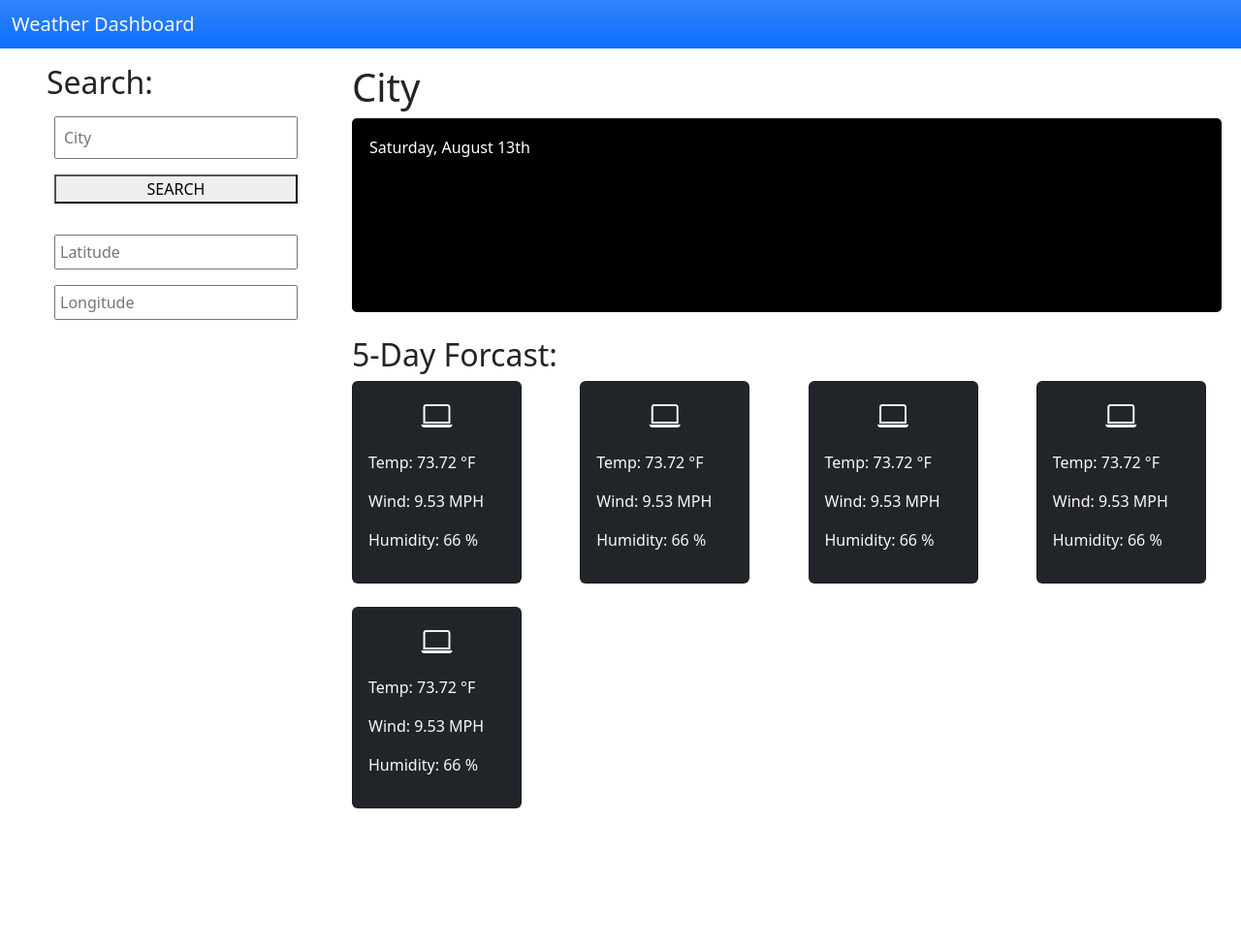
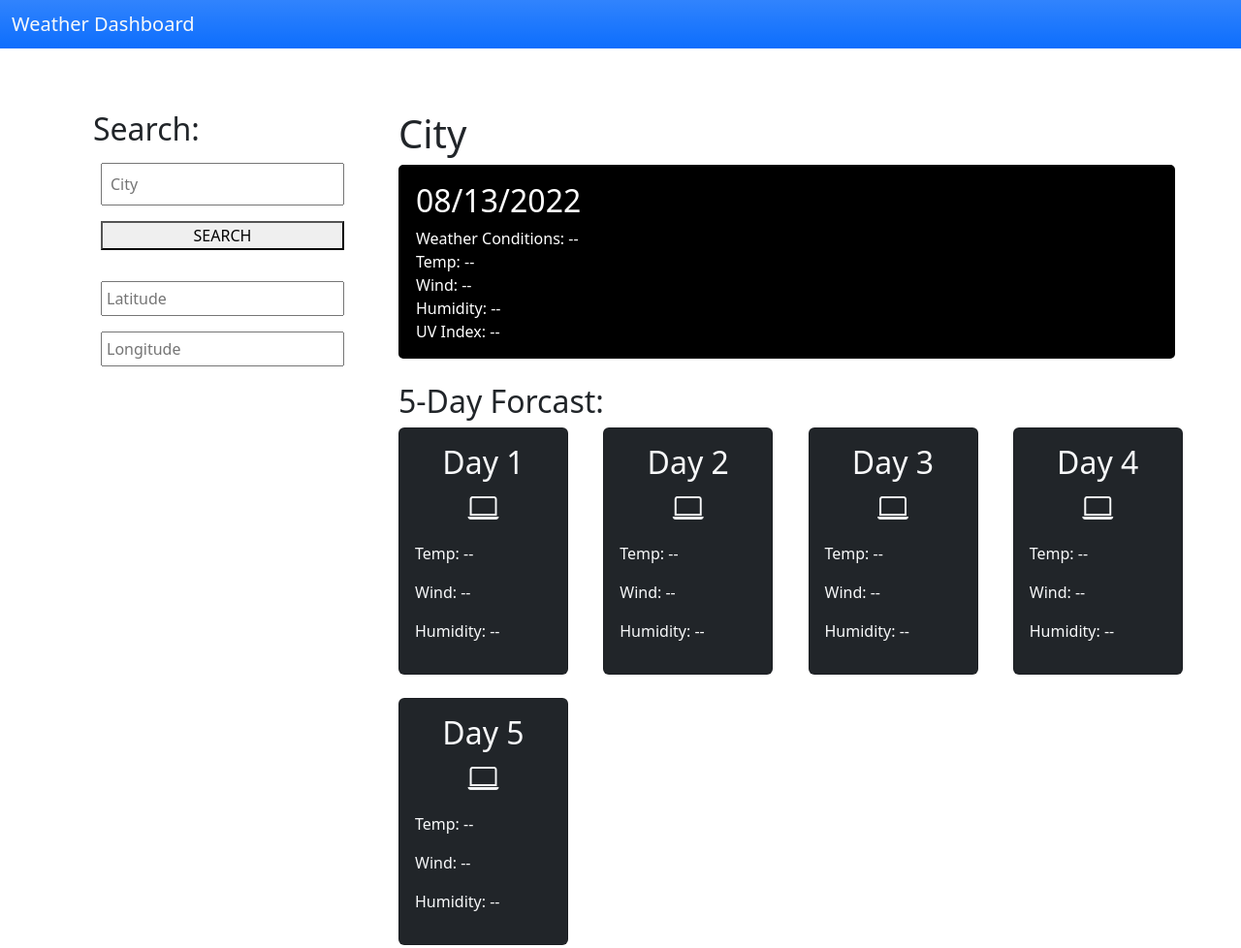
Before and after one commit to kthomasnj/Weather-NOW, a plain HTML site: page index.html in a window 1280 px wide. Shown: the whole page at 97% size. Before the commit the page ends 834 px from the top, so only its background shows below. Drawn offline with nearby package versions, Linux system fonts and the light colour scheme.

Commit message:
Updating City current day API

```diff
--- a/Assets/css/style.css
+++ b/Assets/css/style.css
@@ -35,8 +35,6 @@
     width: 175px;
 }
 
-;
-
 #city-info {
     max-width: 80%;
 }
--- a/Assets/js/script.js
+++ b/Assets/js/script.js
@@ -2,7 +2,14 @@ var ApiKey = "92a37c33dfa01af74edbf2b53382cef6";
 var submitBtn = document.querySelector('#submit-button');
 var cityMain = document.querySelector('#city-main');
 var timeEl = document.querySelector('#current-date');
-var currentTime = moment().format("dddd, MMMM Do");
+var currentTime = moment().format('L');
+var cityLatEl = document.querySelector('#city-lat');
+var cityLatVal = document.querySelector('#city-lat').value;
+var cityLatAttr = cityLatEl.getAttribute("lat");
+var cityLonEl = document.querySelector('#city-lon');
+var cityLonVal = document.querySelector('#city-lon').value;
+var cityLonAttr = cityLonEl.getAttribute("lon");
+var currentWeatherApi = `http://api.openweathermap.org/data/2.5/forecast?lat=${cityLatVal}&lon=${cityLonVal}&appid=${ApiKey}`;
 
 
 submitBtn.addEventListener('click', function () {
@@ -15,13 +22,67 @@ submitBtn.addEventListener('click', function () {
         .then(function (response) {
             return response.json();
         }).then(function (data) {
-            console.log(data);
 
             cityMain.textContent = data[0].name + ", " + data[0].state;
             cityLat.setAttribute("value", data[0].lat);
+            cityLat.setAttribute("lat", data[0].lat);
             cityLon.setAttribute("value", data[0].lon);
+            cityLon.setAttribute("lon", data[0].lon);
+            var cityLatEl = document.querySelector('#city-lat');
+            var cityLonEl = document.querySelector('#city-lon');
+            var cityLatAttr = cityLatEl.getAttribute("lat");
+            var cityLonAttr = cityLonEl.getAttribute("lon");
+            var currentWeatherApi = `http://api.openweathermap.org/data/2.5/forecast?lat=${cityLatAttr}&lon=${cityLonAttr}&appid=${ApiKey}`;
+
+            return fetch(currentWeatherApi);
+        })
+           .then(function (response) {
+           return response.json();
+        }).then(function (data) {
+            console.log(data.list[0]);
+            var weatherCond1El = document.querySelector("#weather-cond");
+            var weatherTemp1El = document.querySelector("#city-temp");
+            var weatherWind1El = document.querySelector("#city-wind");
+            var weatherHum1El = document.querySelector("#city-humidity");
+            var weatherUv1El = document.querySelector("#city-uv");
+
+            // Curent Day
+
+            weatherCond1El.textContent = "Weather Conditions: " + data.list[0].weather[0].description;
+            weatherTemp1El.textContent = "Temperture: " + data.list[0].main.temp;
+            weatherWind1El.textContent = "Wind: " + data.list[0].wind.speed;
+            weatherHum1El.textContent = "Humidity: " + data.list[0].main.humidity;
+            weatherUv1El.textContent = "UV Index: " + data.list[0].weather[0].description;
+
+            // Five-Day Forecast
+            //Day 1
+
+            weatherCond1El.textContent = "Weather Conditions: " + data.list[0].weather[0].description;
+            weatherTemp1El.textContent = "Temperture: " + data.list[0].main.temp;
+            weatherWind1El.textContent = "Wind: " + data.list[0].wind.speed;
+            weatherHum1El.textContent = "Humidity: " + data.list[0].main.humidity;
+            weatherUv1El.textContent = "UV Index: " + data.list[0].weather[0].description;
+
         });
 
 });
 
 timeEl.textContent = currentTime;
+
+// function fetchWeather() {
+
+
+//     console.log(cityLonAttr);
+
+//     fetch(currentWeatherApi)
+
+// }
+
+// fetch('api/foo?get_max=True')
+// .then( response => response.json())
+// .then( response => {
+//     var max = response["max"];
+//     return fetch('api2/bar?max=' + max)
+// })
+// .then( response => response.json())
+// .then( mydata => processdata(mydata))
--- a/index.html
+++ b/index.html
@@ -18,7 +18,7 @@
             <span class="navbar-brand mb-0 h1 text-light">Weather Dashboard</span>
         </div>
     </nav>
-    <main class="d-xl-flex">
+    <main class="d-xl-flex p-5">
         <aside class="mx-5 d-flex flex-column">
             <h2>Search:</h2>
             <input id="city" class="m-2 p-2" placeholder="City">
@@ -32,7 +32,12 @@
                 <h1 id="city-main">City</h1>
             </section>
             <div class="weather-box p-3">
-                <div id="current-date">Current Date</div>
+                <h2 id="current-date">Current Date</h2>
+                <div id="weather-cond">Weather Conditions: --</div>
+                <div id="city-temp">Temp: --</div>
+                <div id="city-wind">Wind: --</div>
+                <div id="city-humidity">Humidity: --</div>
+                <div class="city-uv">UV Index: --</div>
             </div>
 
             <section>
@@ -41,7 +46,8 @@
                     <div class="row g-4">
                         <div class="col-md">
                             <div class="card custom-card bg-dark text-light">
-                                <div class="card-body">
+                                <div id="day-1" class="card-body">
+                                    <h2 class="date text-center">Day 1</h2>
                                     <div class="h2 mb-3 text-center">
                                         <i class="bi bi-laptop"></i>
                                     </div>
@@ -49,16 +55,17 @@
                                         <h3 class="card-title mb-3">
                                             <span></span>
                                         </h3>
-                                        <p>Temp: 73.72 &#176F</p>
-                                        <p>Wind: 9.53 MPH</p>
-                                        <p>Humidity: 66 %</p>
+                                        <p>Temp: --</p>
+                                        <p>Wind: --</p>
+                                        <p>Humidity: --</p>
                                     </div>
                                 </div>
                             </div>
                         </div>
                         <div class="col-md">
                             <div class="card custom-card bg-dark text-light">
-                                <div class="card-body">
+                                <div id="day-2" class="card-body">
+                                    <h2 class="date text-center">Day 2</h2>
                                     <div class="h2 mb-3 text-center">
                                         <i class="bi bi-laptop"></i>
                                     </div>
@@ -66,16 +73,17 @@
                                         <h3 class="card-title mb-3">
                                             <span></span>
                                         </h3>
-                                        <p>Temp: 73.72 &#176F</p>
-                                        <p>Wind: 9.53 MPH</p>
-                                        <p>Humidity: 66 %</p>
+                                        <p>Temp: --</p>
+                                        <p>Wind: --</p>
+                                        <p>Humidity: --</p>
                                     </div>
                                 </div>
                             </div>
                         </div>
                         <div class="col-md">
                             <div class="card custom-card bg-dark text-light">
-                                <div class="card-body">
+                                <div id="day-3" class="card-body">
+                                    <h2 class="date text-center">Day 3</h2>
                                     <div class="h2 mb-3 text-center">
                                         <i class="bi bi-laptop"></i>
                                     </div>
@@ -83,16 +91,17 @@
                                         <h3 class="card-title mb-3">
                                             <span></span>
                                         </h3>
-                                        <p>Temp: 73.72 &#176F</p>
-                                        <p>Wind: 9.53 MPH</p>
-                                        <p>Humidity: 66 %</p>
+                                        <p>Temp: --</p>
+                                        <p>Wind: --</p>
+                                        <p>Humidity: --</p>
                                     </div>
                                 </div>
                             </div>
                         </div>
                         <div class="col-md">
                             <div class="card custom-card bg-dark text-light">
-                                <div class="card-body">
+                                <div id="day-4" class="card-body">
+                                    <h2 class="date text-center">Day 4</h2>
                                     <div class="h2 mb-3 text-center">
                                         <i class="bi bi-laptop"></i>
                                     </div>
@@ -100,16 +109,17 @@
                                         <h3 class="card-title mb-3">
                                             <span></span>
                                         </h3>
-                                        <p>Temp: 73.72 &#176F</p>
-                                        <p>Wind: 9.53 MPH</p>
-                                        <p>Humidity: 66 %</p>
+                                        <p>Temp: --</p>
+                                        <p>Wind: --</p>
+                                        <p>Humidity: --</p>
                                     </div>
                                 </div>
                             </div>
                         </div>
                         <div class="col-md">
                             <div class="card custom-card bg-dark text-light">
-                                <div class="card-body">
+                                <div id="day-5" class="card-body">
+                                    <h2 class="date text-center">Day 5</h2>
                                     <div class="h2 mb-3 text-center">
                                         <i class="bi bi-laptop"></i>
                                     </div>
@@ -117,9 +127,9 @@
                                         <h3 class="card-title mb-3">
                                             <span></span>
                                         </h3>
-                                        <p>Temp: 73.72 &#176F</p>
-                                        <p>Wind: 9.53 MPH</p>
-                                        <p>Humidity: 66 %</p>
+                                        <p>Temp: --</p>
+                                        <p>Wind: --</p>
+                                        <p>Humidity: --</p>
                                     </div>
                                 </div>
                             </div>
```
